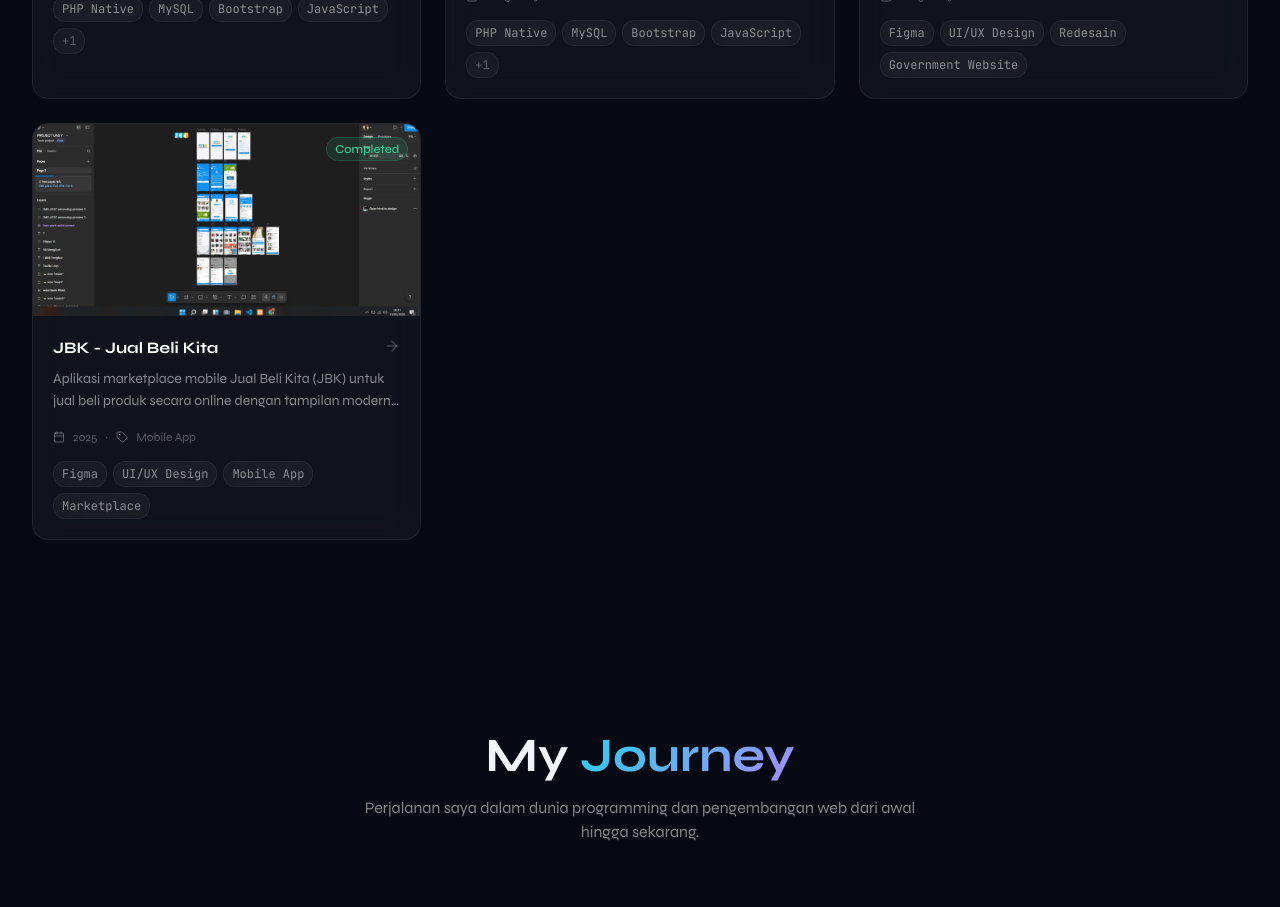
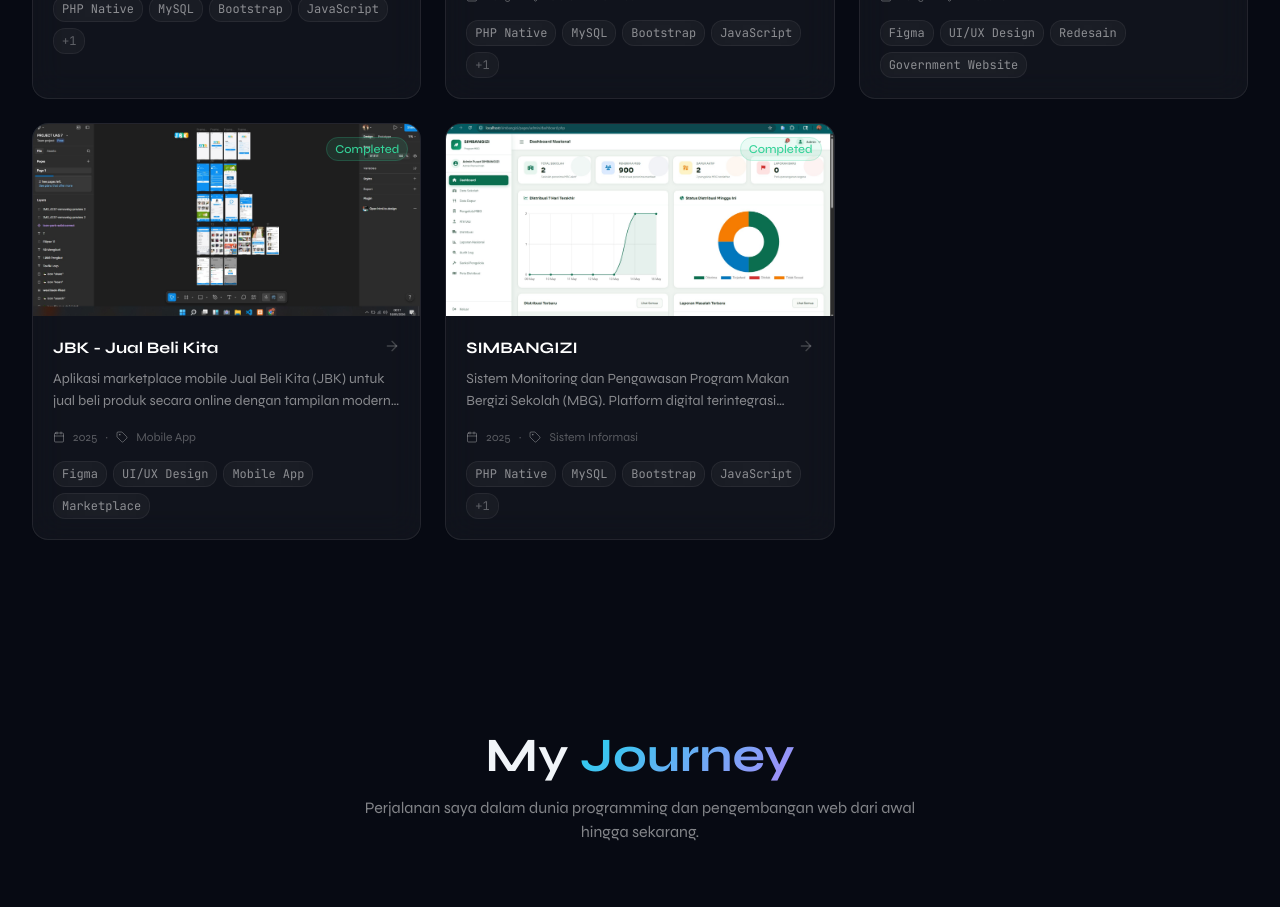
Before and after one commit to lowboy87/andev.id-portfolio, a Next.js app: page / in a window 1280 px wide. Shown: the part 4720-5627 px from the top of the page. Built offline with nearby package versions, Linux system fonts and the light colour scheme.

Commit message:
Update projects.ts

```diff
--- a/data/projects.ts
+++ b/data/projects.ts
@@ -406,6 +406,30 @@ export const projects: Project[] = [
       "UI modern & intuitif",
     ],
   },
+  {
+    id: "simbangizi",
+    title: "SIMBANGIZI",
+    description:
+      "Sistem Monitoring dan Pengawasan Program Makan Bergizi Sekolah (MBG). Platform digital terintegrasi untuk memastikan setiap anak Indonesia mendapatkan makanan bergizi yang sesuai standar dan tepat sasaran.",
+    longDescription:
+      "SIMBANGIZI adalah platform digital terintegrasi untuk monitoring dan pengawasan Program Makan Bergizi Sekolah (MBG) secara nasional. Sistem ini mencakup 34+ provinsi, 50K+ sekolah, dan 20M+ penerima MBG. Dilengkapi dengan dashboard monitoring real-time, sistem pelaporan, manajemen multi-role pengguna, dan transparansi data untuk seluruh pemangku kepentingan.",
+    thumbnail: "/images/projects/simbangizi-thumb.jpg",
+    gallery: [],
+    tech: ["PHP Native", "MySQL", "Bootstrap", "JavaScript", "Chart.js"],
+    category: "Sistem Informasi",
+    year: 2025,
+    status: "completed",
+    features: [
+      "Monitoring 34+ provinsi",
+      "Data 50K+ sekolah",
+      "20M+ penerima MBG",
+      "Dashboard real-time",
+      "Sistem pelaporan",
+      "Multi-role management",
+      "Transparansi & akuntabilitas",
+      "Sistem login terintegrasi",
+    ],
+  },
    ];
 
 export const projectCategories = [
```
